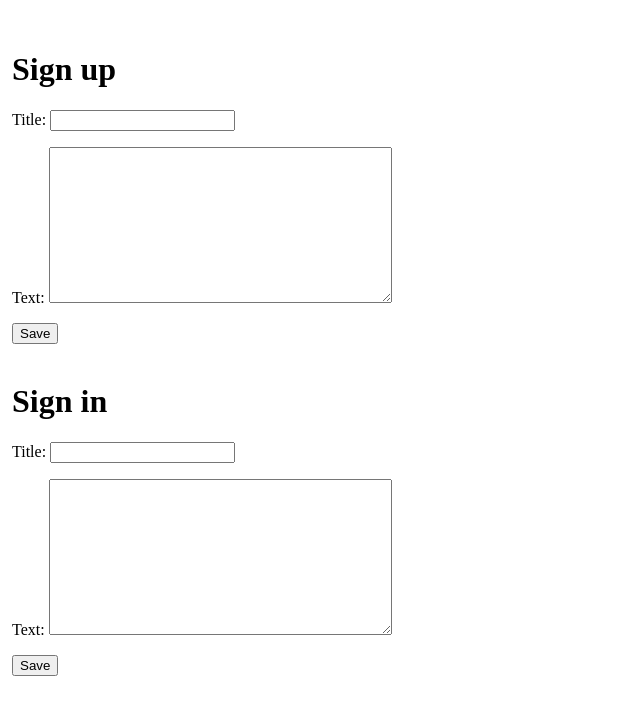
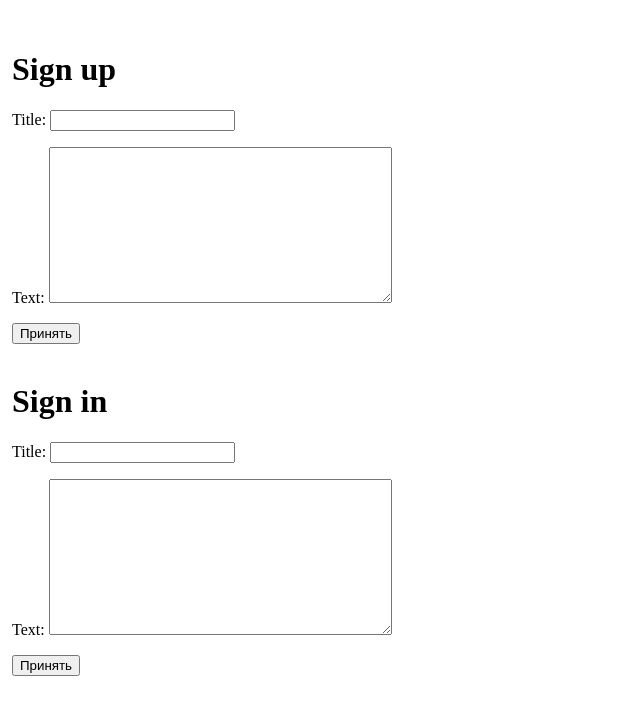
Before and after one commit to IanKir/django_girls, a Django app: template mainpage/templates/login/login_template.html in a window 1280 px wide. Shown: the top 715 px of the page, without its empty margins (0-640 px from the left). Run offline with Django 3.2, Linux system fonts and the light colour scheme; the template is opened without the code that fills it: values that come from a table or form of the project are taken from there, others are empty.

Commit message:
Мелкие замечания

```diff
--- a/mainpage/templates/login/login_template.html
+++ b/mainpage/templates/login/login_template.html
@@ -12,14 +12,14 @@
             <h1>Sign up</h1>
             <form method="POST" class="task-form">{% csrf_token %}
             {{ form.as_p }}
-            <button type="submit" class="save btn btn-default">Save</button>
+            <button type="submit" class="save btn btn-default">Принять</button>
             </form>
         </li>
         <li>
             <h1>Sign in</h1>
             <form method="POST" class="task-form">{% csrf_token %}
             {{ form.as_p }}
-            <button type="submit" class="save btn btn-default">Save</button>
+            <button type="submit" class="save btn btn-default">Принять</button>
             </form>
         </li>
     </ul>
--- a/mainpage/views.py
+++ b/mainpage/views.py
@@ -99,7 +99,7 @@ def user_login_logout(request):
 
             # TODO: достать данные формы
 
-            # TODO : залогинить пользователя в его аккаунт если все ок или перекинуть его назад на главную если нет
+            # TODO : залогинить пользователя на task/board если все ок или перекинуть его назад на mainpage если нет
 
             # TODO: После логина отправить чувака на борду
 
```
Also changed, not shown: mainpage/models.py (+4 -3 lines).
